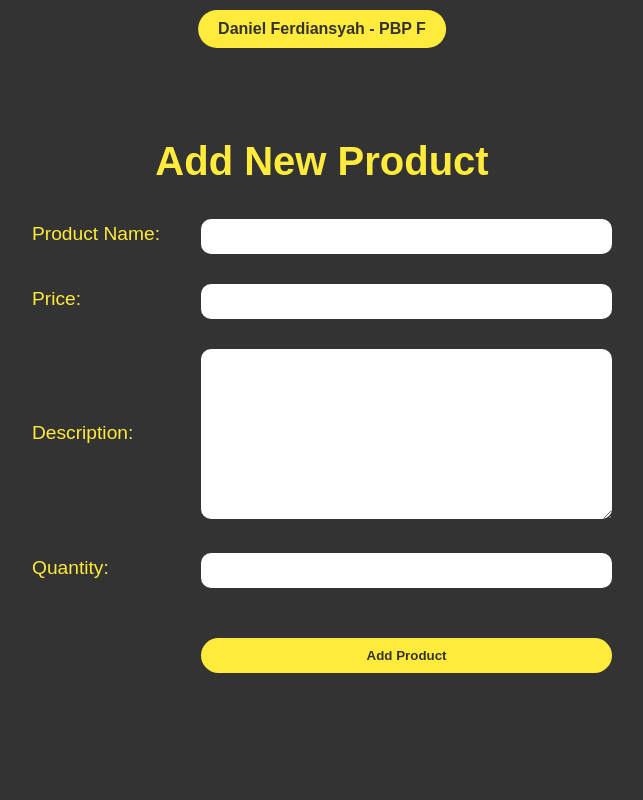
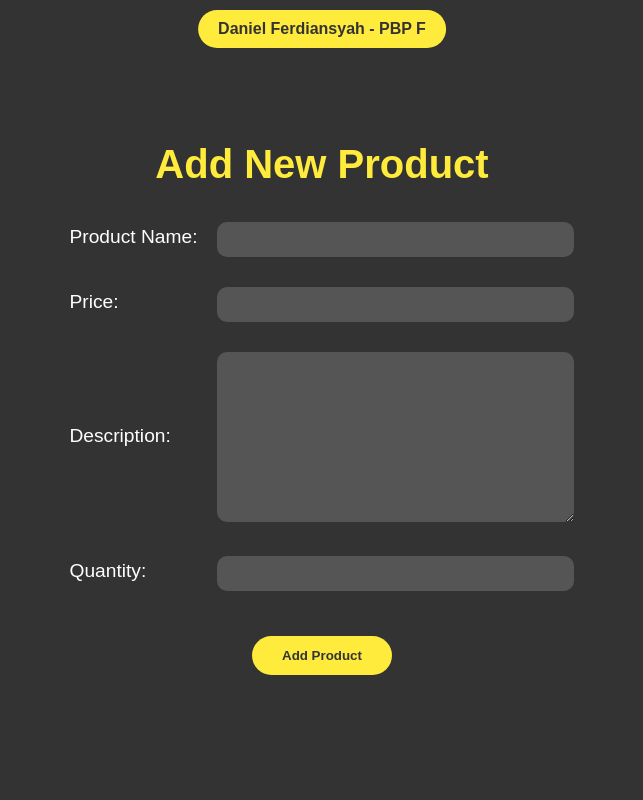
Before and after one commit to danferdiansyah/grime, a Django app: page /create-product in a window 1280 px wide. Shown: the whole page, without its empty margins (318-961 px from the left). Run offline with Django 5.2, Linux system fonts and the light colour scheme.

Commit message:
Styled create_producct form and main page

```diff
--- a/main/templates/create_product.html
+++ b/main/templates/create_product.html
@@ -13,10 +13,8 @@
             color: white;
             height: 100vh;
             display: flex;
-            flex-direction: column;
-            justify-content: center; /* Center vertically */
-            align-items: center; /* Center horizontally */
-            padding: 0;
+            justify-content: center;
+            align-items: center;
         }
 
         /* Top bar styling */
@@ -35,15 +33,20 @@
 
         /* Container for the form */
         .container {
-            text-align: center;
-            width: 90%; /* Adjust width to fit content better */
-            max-width: 600px; /* Maximum width for larger screens */
+            /*
+            background-color: #444;
+            padding: 30px;
+            border-radius: 20px;
+            width: 90%;
+            max-width: 600px;
+            */
+            text-align: center; /* Center content inside the container */
         }
 
         /* Main heading */
         h1 {
-            font-size: 2.5rem; /* Adjust font size for better fit */
-            margin-bottom: 20px; /* Space below heading */
+            font-size: 2.5rem;
+            margin-bottom: 20px;
             font-weight: bold;
             color: #FFEB3B;
         }
@@ -51,70 +54,65 @@
         /* Table styling */
         table {
             width: 100%;
-            margin: 0 auto; /* Center the table */
+            margin: 0 auto;
             border-collapse: collapse;
         }
 
         th, td {
             padding: 10px;
             text-align: left;
-            border-bottom: none; /* Removes the white lines */
+            border-bottom: none;
         }
 
-        /* Input styling */
-        input[type="text"], input[type="number"], textarea, input[type="submit"] {
+        /* Input and Textarea styling */
+        input[type="text"], input[type="number"], textarea {
             padding: 10px;
             border-radius: 10px;
             border: none;
             margin: 5px 0;
             width: 100%;
-            box-sizing: border-box; /* Ensure padding is included in width */
+            box-sizing: border-box;
+            background-color: #555;
+            color: white;
         }
 
-        /* Label styling */
+        /* Label styling - now white */
         label {
             font-size: 1.2rem;
-            color: #FFEB3B;
+            color: white; /* Changed to white */
             display: block;
             margin-bottom: 5px;
         }
 
         /* Button container styling */
         .button-container {
-            margin-top: 20px; /* Space above the button */
+            margin-top: 20px;
+            text-align: center; /* Center the button */
         }
 
         /* Input submit button styling */
-        input[type="submit"] {
+        input[type="submit"], button {
             background-color: #FFEB3B;
             color: #333;
             cursor: pointer;
             font-weight: bold;
             border: none;
-            padding: 10px 20px;
+            padding: 12px 30px;
             border-radius: 20px;
             display: inline-block;
+            transition: background-color 0.3s, transform 0.2s ease-in-out;
         }
 
-        input[type="submit"]:hover {
+        input[type="submit"]:hover, button:hover {
             background-color: #FFC107;
         }
 
-        /* Button styling */
-        button {
-            background-color: #FFEB3B;
-            color: #333;
-            border: none;
-            padding: 10px 20px;
-            border-radius: 20px;
-            cursor: pointer;
-            font-weight: bold;
+        /* Animation on button click */
+        input[type="submit"]:active, button:active {
+            transform: scale(0.95); /* Shrink slightly when clicked */
         }
 
-        button:hover {
-            background-color: #FFC107;
-        }
-
+        /* Link styling */
         a {
             text-decoration: none;
             color: inherit;
@@ -126,6 +124,7 @@
     <div class="top-bar">{{ name }} - {{ class }}</div>
 
     <div class="container">
+        <!-- Center the heading -->
         <h1>Add New Product</h1>
 
         <form method="POST">
@@ -148,15 +147,15 @@
                     <td>{{ form.quantity }}</td>
                 </tr>
                 <tr>
-                    <td></td>
-                    <td>
+                    <td colspan="2"> <!-- Merge the table cells -->
                       <div class="button-container">
                         <input type="submit" value="Add Product" />
-                    </div>
+                      </div>
                     </td>
                 </tr>
             </table>
         </form>
     </div>
+
 </body>
 </html>
--- a/main/templates/main.html
+++ b/main/templates/main.html
@@ -92,10 +92,15 @@
             border-radius: 20px;
             cursor: pointer;
             font-weight: bold;
+            transition: background-color 0.3s, transform 0.2s ease-in-out;
         }
 
         button:hover {
             background-color: #FFC107;
+        }
+
+        button:active {
+            transform: scale(0.95); /* Shrink slightly when clicked */
         }
 
         a {
```
